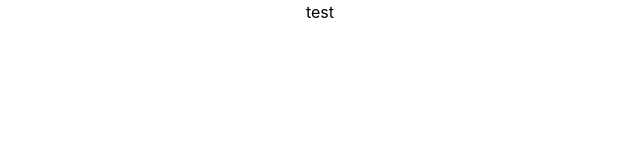
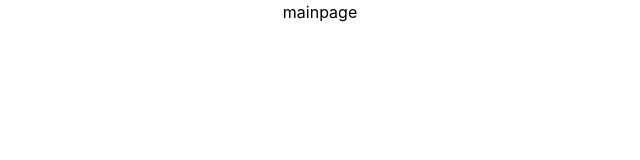
Before and after one commit to team-dopamine/wayout-web, a React (Create React App) app: page / in a window 1280 px wide. Shown: the top 160 px of the page, without its empty margins (320-960 px from the left). Built offline with nearby package versions, Linux system fonts and the light colour scheme.

Commit message:
Feature(WO-45): 라우팅 초기 설정 (#3)

```diff
--- a/craco.config.js
+++ b/craco.config.js
@@ -1,9 +1,9 @@
-const path = require("path");
+const path = require('path');
 
 module.exports = {
   webpack: {
     alias: {
-      "@": path.resolve(__dirname, "src"),
+      '@': path.resolve(__dirname, 'src'),
     },
   },
 };
--- a/package.json
+++ b/package.json
@@ -14,6 +14,7 @@
     "@types/react-dom": "^19.2.3",
     "react": "^19.2.3",
     "react-dom": "^19.2.3",
+    "react-router-dom": "^7.12.0",
     "react-scripts": "5.0.1",
     "typescript": "^4.9.5",
     "web-vitals": "^2.1.4"
--- a/src/App.tsx
+++ b/src/App.tsx
@@ -1,9 +1,10 @@
 import './App.css';
+import { Outlet } from 'react-router-dom';
 
 function App() {
   return (
     <div className="App">
-      <div>test</div>
+      <Outlet />
     </div>
   );
 }
--- a/src/index.tsx
+++ b/src/index.tsx
@@ -1,13 +1,13 @@
-import React from 'react';
 import ReactDOM from 'react-dom/client';
 import './index.css';
-import App from './App';
 import reportWebVitals from './reportWebVitals';
+import { RouterProvider } from 'react-router-dom';
+import { router } from './routes';
 
 const root = ReactDOM.createRoot(document.getElementById('root') as HTMLElement);
 root.render(
   <>
-    <App />
+    <RouterProvider router={router} />
   </>,
 );
 
--- /dev/null
+++ b/src/pages/MainPage.tsx
@@ -0,0 +1,5 @@
+const MainPage = () => {
+  return <div>mainpage</div>;
+};
+
+export default MainPage;
--- /dev/null
+++ b/src/routes.tsx
@@ -0,0 +1,10 @@
+import { createBrowserRouter } from 'react-router-dom';
+import App from '@/App';
+import MainPage from '@/pages/MainPage';
+
+export const router = createBrowserRouter([
+  {
+    element: <App />,
+    children: [{ path: '/', element: <MainPage /> }],
+  },
+]);
```
Also changed, not shown: tsconfig.json (+8 -9 lines), 1 other file (tests, documents, lock files or other folders).
